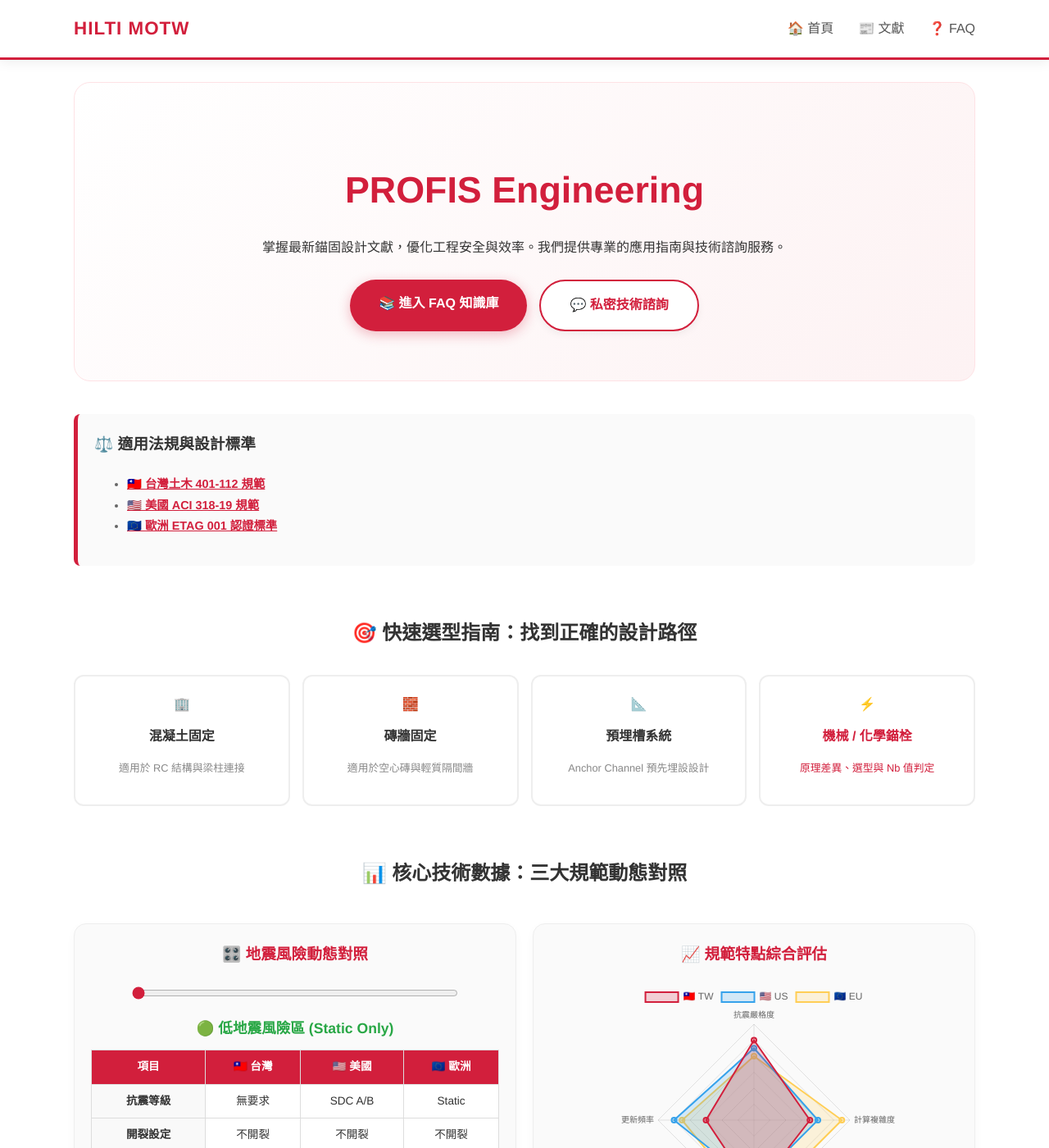
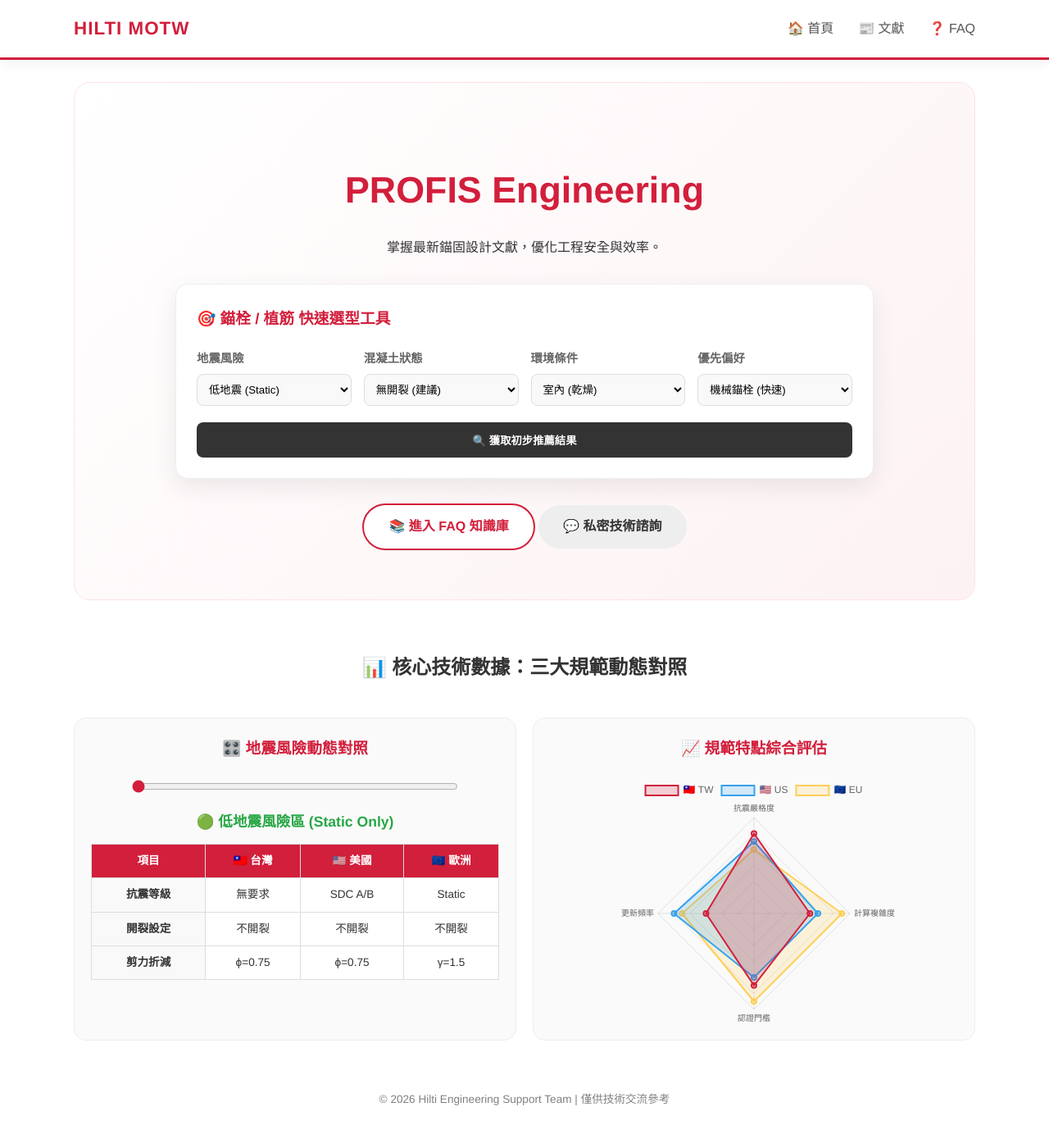
Before and after one commit to SSTTW/TWsoftware-FAQ, a Jekyll site: the page built from index.md, in a window 1280 px wide and 1400 px high. Shown: the whole window at 82% size. Built offline with Jekyll 4.4.1, drawn with Linux system fonts in a browser that asks for light colours; some of the changed text lies outside the part shown.

Commit message:
Update index.md

```diff
--- a/index.md
+++ b/index.md
@@ -16,114 +16,121 @@ title: MOTW 技術支援中心
   /* Hero 區塊 */
   .hero-section { text-align: center; padding: 60px 20px; background: linear-gradient(135deg, #ffffff 0%, #fdf2f3 100%); border-radius: 20px; margin-bottom: 40px; border: 1px solid #fee2e5; }
   .hero-section h1 { color: #D21F3C !important; font-size: clamp(1.8em, 5vw, 2.8em); font-weight: 800; border-bottom: none !important; margin-bottom: 15px; }
-  .hero-buttons { display: flex; justify-content: center; flex-wrap: wrap; gap: 15px; margin-top: 25px; }
 
-  /* 響應式圖表區塊修正 */
-  .charts-flex-container { display: flex; flex-wrap: wrap; gap: 20px; margin: 40px 0; width: 100%; box-sizing: border-box; }
-
-  .chart-box {
-    flex: 1;
-    min-width: 320px;
-    background: #fafafa;
+  /* 智能選型器樣式 */
+  .smart-selector-container {
+    background: #fff;
+    max-width: 800px;
+    margin: 30px auto;
+    padding: 25px;
+    border-radius: 15px;
+    box-shadow: 0 10px 30px rgba(0,0,0,0.08);
     border: 1px solid #eee;
-    border-radius: 15px;
-    padding: 20px;
-    box-shadow: 0 4px 12px rgba(0,0,0,0.03);
-    box-sizing: border-box;
+    text-align: left;
+  }
+  .selector-controls {
+    display: grid;
+    grid-template-columns: repeat(auto-fit, minmax(180px, 1fr));
+    gap: 15px;
+    margin-bottom: 20px;
+  }
+  .control-group label { display: block; font-weight: bold; font-size: 0.9em; margin-bottom: 5px; color: #666; }
+  .control-group select {
+    width: 100%;
+    padding: 10px;
+    border-radius: 8px;
+    border: 1px solid #ddd;
+    background: #f9f9f9;
+    cursor: pointer;
   }
 
-  /* 手機版強制全寬，避免靠右跑版 */
-  @media (max-width: 768px) {
-    .chart-box { min-width: 100%; }
-    .hero-section { padding: 40px 15px; }
-    .faq-highlight-container { padding: 25px !important; }
+  .result-display {
+    display: none;
+    padding: 20px;
+    background: #fdf2f3;
+    border-radius: 10px;
+    border-left: 5px solid #D21F3C;
+    margin-top: 20px;
+    animation: slideDown 0.3s ease-out;
+  }
+  @keyframes slideDown { from { opacity: 0; transform: translateY(-10px); } to { opacity: 1; transform: translateY(0); } }
+
+  .profis-link-btn {
+    display: inline-block;
+    background: #D21F3C;
+    color: white !important;
+    padding: 12px 25px;
+    border-radius: 50px;
+    font-weight: bold;
+    margin-top: 15px;
+    box-shadow: 0 4px 12px rgba(210,31,60,0.2);
   }
 
-  .risk-label { font-size: 1.1em; font-weight: bold; color: #D21F3C; margin: 10px 0; min-height: 1.5em; text-align: center;}
-  table { width: 100%; border-collapse: collapse; font-size: 0.85em; background: #fff; margin-top: 10px; }
+  /* 響應式圖表與卡片 (保留原本優化好的 CSS) */
+  .charts-flex-container { display: flex; flex-wrap: wrap; gap: 20px; margin: 40px 0; width: 100%; box-sizing: border-box; }
+  .chart-box { flex: 1; min-width: 320px; background: #fafafa; border: 1px solid #eee; border-radius: 15px; padding: 20px; box-sizing: border-box; }
+  @media (max-width: 768px) { .chart-box { min-width: 100%; } }
+
+  .risk-label { font-size: 1.1em; font-weight: bold; color: #D21F3C; text-align: center; margin: 10px 0; }
+  table { width: 100%; border-collapse: collapse; font-size: 0.85em; margin-top: 10px; background: #fff; }
   th { background-color: #D21F3C; color: white; padding: 8px; border: 1px solid #ddd; }
   td { padding: 8px; border: 1px solid #ddd; text-align: center; }
   .radar-canvas-wrapper { height: 300px; position: relative; width: 100%; }
-
-  /* 互動式快速選型工具 */
-  .selector-grid { display: grid; grid-template-columns: repeat(auto-fit, minmax(220px, 1fr)); gap: 15px; margin: 30px 0; }
-  .selector-card {
-    background: #fff; border: 2px solid #eee; border-radius: 12px; padding: 20px; text-align: center;
-    transition: 0.3s; cursor: pointer;
-  }
-  .selector-card:hover, .selector-card.active { border-color: #D21F3C; transform: translateY(-5px); box-shadow: 0 10px 20px rgba(210,31,60,0.1); background: #fdf2f3; }
-  .selector-card h4 { margin: 10px 0; color: #333; }
-  .selector-card i { font-size: 2em; display: block; margin-bottom: 10px; }
-
-  /* 選型結果動態顯示區塊 */
-  .recommendation-box { display: none; background: #fff; border-left: 5px solid #D21F3C; padding: 25px; margin-top: 20px; border-radius: 8px; box-shadow: 0 4px 15px rgba(0,0,0,0.05); animation: fadeIn 0.4s ease; }
-  @keyframes fadeIn { from { opacity: 0; transform: translateY(-10px); } to { opacity: 1; transform: translateY(0); } }
-  .profis-btn { display: inline-block; margin-top: 15px; padding: 12px 30px; background: #D21F3C; color: white !important; border-radius: 5px; font-weight: bold; transition: 0.3s; }
-  .profis-btn:hover { background: #b01730; transform: scale(1.02); }
-
-  /* 其他現有樣式保持不變 */
-  .standards-box { background-color: #fafafa; border-left: 5px solid #D21F3C; padding: 20px; margin: 40px 0; border-radius: 8px; }
-  .standards-box a { color: #D21F3C; text-decoration: underline; font-weight: bold; }
-  .faq-highlight-container { display: flex; flex-wrap: wrap; align-items: center; gap: 30px; padding: 40px; background: #fdf2f3; border-radius: 20px; margin: 60px 0; }
-  .faq-image { flex: 1; min-width: 280px; border-radius: 12px; overflow: hidden; box-shadow: 0 4px 15px rgba(0,0,0,0.1); }
-  .faq-image img { width: 100%; display: block; }
-  .faq-text { flex: 1.2; min-width: 280px; }
-  .info-grid { display: flex; flex-wrap: wrap; justify-content: center; gap: 20px; margin-top: 20px; }
-  .info-card { flex: 1; min-width: 250px; padding: 25px; border: 1px solid #eee; border-radius: 12px; background: #fff; display: block; box-shadow: 0 2px 8px rgba(0,0,0,0.05); transition: 0.3s; }
-  .info-card:hover { transform: translateY(-3px); box-shadow: 0 8px 20px rgba(210,31,60,0.15); border-color: #D21F3C; }
 </style>
 
 <div class="hero-section" markdown="0">
   <h1>PROFIS Engineering</h1>
-  <p>掌握最新錨固設計文獻，優化工程安全與效率。我們提供專業的應用指南與技術諮詢服務。</p>
+  <p>掌握最新錨固設計文獻，優化工程安全與效率。</p>
+
+  <div class="smart-selector-container">
+    <h3 style="margin-top:0; color:#D21F3C;">🎯 錨栓 / 植筋 快速選型工具</h3>
+    <div class="selector-controls">
+      <div class="control-group">
+        <label>地震風險</label>
+        <select id="sel-seismic">
+          <option value="low">低地震 (Static)</option>
+          <option value="high">高地震 (C2 抗震)</option>
+        </select>
+      </div>
+      <div class="control-group">
+        <label>混凝土狀態</label>
+        <select id="sel-concrete">
+          <option value="non-cracked">無開裂 (建議)</option>
+          <option value="cracked">已開裂 (極限)</option>
+        </select>
+      </div>
+      <div class="control-group">
+        <label>環境條件</label>
+        <select id="sel-env">
+          <option value="indoor">室內 (乾燥)</option>
+          <option value="outdoor">室外 (腐蝕/潮濕)</option>
+        </select>
+      </div>
+      <div class="control-group">
+        <label>優先偏好</label>
+        <select id="sel-type">
+          <option value="mechanical">機械錨栓 (快速)</option>
+          <option value="chemical">化學植筋 (高強)</option>
+        </select>
+      </div>
+    </div>
+
+    <button onclick="runSelection()" style="width:100%; padding:12px; background:#333; color:white; border:none; border-radius:8px; font-weight:bold; cursor:pointer;">🔍 獲取初步推薦結果</button>
+
+    <div id="selection-result" class="result-display">
+      <div style="font-weight:bold; font-size:1.1em; color:#D21F3C;" id="res-product">推薦產品：載入中...</div>
+      <p id="res-note" style="font-size:0.9em; margin:10px 0; color:#555;"></p>
+      <a href="https://profisengineering.hilti.com/" target="_blank" class="profis-link-btn">前往 PROFIS 進行完整力學驗算 ➔</a>
+    </div>
+  </div>
+
   <div class="hero-buttons">
-    <a href="/TWsoftware-FAQ/faq.html" style="display: inline-block; padding: 15px 35px; background: #D21F3C; color: white; border-radius: 50px; font-weight: bold; box-shadow: 0 4px 15px rgba(210,31,60,0.3);">📚 進入 FAQ 知識庫</a>
-    <a href="https://forms.office.com/e/PngwicwAn8" target="_blank" style="display: inline-block; padding: 15px 35px; background: #ffffff; color: #D21F3C; border: 2px solid #D21F3C; border-radius: 50px; font-weight: bold; box-shadow: 0 4px 10px rgba(0,0,0,0.05);">💬 私密技術諮詢</a>
+    <a href="/TWsoftware-FAQ/faq.html" style="display: inline-block; padding: 12px 30px; background: #ffffff; color: #D21F3C; border: 2px solid #D21F3C; border-radius: 50px; font-weight: bold;">📚 進入 FAQ 知識庫</a>
+    <a href="https://forms.office.com/e/PngwicwAn8" target="_blank" style="display: inline-block; padding: 12px 30px; background: #eee; color: #333; border-radius: 50px; font-weight: bold;">💬 私密技術諮詢</a>
   </div>
 </div>
 
-<div class="standards-box" markdown="0">
-  <h3 style="margin-top: 0; color: #333;">⚖️ 適用法規與設計標準</h3>
-  <ul style="font-size: 0.9em; color: #666; line-height: 1.8;">
-    <li><a href="/TWsoftware-FAQ/土木401%20112.pdf" target="_blank">🇹🇼 台灣土木 401-112 規範</a></li>
-    <li><a href="/TWsoftware-FAQ/ACI318%2019.pdf" target="_blank">🇺🇸 美國 ACI 318-19 規範</a></li>
-    <li><a href="/TWsoftware-FAQ/ETAG-001-annex-c.pdf" target="_blank">🇪🇺 歐洲 ETAG 001 認證標準</a></li>
-  </ul>
-</div>
-
-<h2 style="text-align: center; color: #333; margin-top: 60px;">🎯 快速選型指南：找到正確的設計路徑</h2>
-<div class="selector-grid" markdown="0">
-  <div class="selector-card" onclick="showRecommendation('concrete', this)">
-    <span>🏢</span>
-    <h4>混凝土固定</h4>
-    <p style="font-size: 0.8em; color: #888;">適用於 RC 結構與梁柱連接</p>
-  </div>
-  <div class="selector-card" onclick="showRecommendation('masonry', this)">
-    <span>🧱</span>
-    <h4>磚牆固定</h4>
-    <p style="font-size: 0.8em; color: #888;">適用於空心磚與輕質隔間牆</p>
-  </div>
-  <div class="selector-card" onclick="showRecommendation('channel', this)">
-    <span>📐</span>
-    <h4>預埋槽系統</h4>
-    <p style="font-size: 0.8em; color: #888;">Anchor Channel 預先埋設設計</p>
-  </div>
-  <div class="selector-card" onclick="showRecommendation('compare', this)">
-    <span>⚡</span>
-    <h4 style="color: #D21F3C; margin: 10px 0;">機械 / 化學錨栓</h4>
-    <p style="font-size: 0.8em; color: #D21F3C;">原理差異、選型與 Nb 值判定</p>
-  </div>
-</div>
-
-<div id="recommendation-result" class="recommendation-box" markdown="0">
-  <h3 id="rec-title" style="color: #D21F3C; margin-top: 0;"></h3>
-  <p id="rec-desc" style="color: #555; font-size: 1.05em;"></p>
-  <ul id="rec-features" style="color: #555; font-size: 0.95em; line-height: 1.8;"></ul>
-  <a href="https://profisengineering.hilti.com/" target="_blank" class="profis-btn">前往 PROFIS Engineering 開始設計 ➔</a>
-</div>
-
 <h2 style="text-align: center; color: #333; margin-top: 60px;">📊 核心技術數據：三大規範動態對照</h2>
-
 <div class="charts-flex-container" markdown="0">
   <div class="chart-box">
     <h3 style="color:#D21F3C; margin-top:0; text-align:center;">🎛️ 地震風險動態對照</h3>
@@ -132,49 +139,13 @@ title: MOTW 技術支援中心
       <div class="risk-label" id="riskText">🟢 低地震風險區</div>
     </div>
     <table>
-      <thead>
-        <tr>
-          <th style="width: 28%;">項目</th>
-          <th>🇹🇼 台灣</th>
-          <th>🇺🇸 美國</th>
-          <th>🇪🇺 歐洲</th>
-        </tr>
-      </thead>
+      <thead><tr><th style="width:28%;">項目</th><th>🇹🇼 台灣</th><th>🇺🇸 美國</th><th>🇪🇺 歐洲</th></tr></thead>
       <tbody id="tableBody"></tbody>
     </table>
   </div>
   <div class="chart-box">
     <h3 style="color:#D21F3C; margin-top:0; text-align:center;">📈 規範特點綜合評估</h3>
-    <div class="radar-canvas-wrapper">
-      <canvas id="radarChart"></canvas>
-    </div>
-  </div>
-</div>
-
-<div class="faq-highlight-container" markdown="0">
-  <div class="faq-image">
-    <img src="/TWsoftware-FAQ/images/faq_preview.png" alt="技術支援示意圖">
-  </div>
-  <div class="faq-text">
-    <h2 style="color: #D21F3C; margin-top: 0;">❓ 技術問題快速排除</h2>
-    <p style="color: #555;">針對軟體報錯、參數設定異常或法規解釋疑義，我們彙整了完整的 FAQ 資料庫。</p>
-    <div style="display: flex; flex-wrap: wrap; gap: 15px; margin-top: 20px;">
-      <a href="/TWsoftware-FAQ/faq.html" style="padding: 12px 30px; background: #D21F3C; color: white; border-radius: 8px; font-weight: bold;">查看完整 FAQ</a>
-    </div>
-  </div>
-</div>
-
-<div style="margin-bottom: 60px;" markdown="0">
-  <h2 style="text-align: center; color: #333; margin-bottom: 30px;">🔗 業界專業資源導航</h2>
-  <div class="info-grid">
-    <a href="https://www.nlma.gov.tw/ch" target="_blank" class="info-card">
-      <h3 style="color:#D21F3C !important; margin-top:0; border:none !important;">🏛️ 國土管理署</h3>
-      <p style="font-size:0.9em; color:#777; margin:0;">最新建築規範與營建法律條文。</p>
-    </a>
-    <a href="https://www.hilti.com.tw/engineering/" target="_blank" class="info-card">
-      <h3 style="color:#D21F3C !important; margin-top:0; border:none !important;">🔴 Hilti 工程中心</h3>
-      <p style="font-size:0.9em; color:#777; margin:0;">官方技術報告與 BIM/CAD 模型庫。</p>
-    </a>
+    <div class="radar-canvas-wrapper"><canvas id="radarChart"></canvas></div>
   </div>
 </div>
 
@@ -183,55 +154,49 @@ title: MOTW 技術支援中心
 </p>
 
 <script>
-  // ================= 互動選型工具邏輯 =================
-  const recData = {
-    'concrete': {
-      title: '推薦方案：HST3-R 機械錨栓 / HIT-RE 500 V3 化學植筋',
-      desc: '符合台灣 401-112 新規範要求，適用於開裂混凝土與抗震設計。',
-      features: ['✅ 具備 C1 / C2 抗震認證，安全有保障', '✅ 支援極小邊距與間距設計', '✅ 可承受動態與地震循環載重']
-    },
-    'masonry': {
-      title: '推薦方案：HIT-HY 270 輕質磚牆專用植筋劑',
-      desc: '針對多孔隙與中空基材設計，確保錨固力不流失。',
-      features: ['✅ 搭配專用網套管使用，完美適用於空心磚', '✅ 不會對基材產生膨脹應力，避免牆面破裂', '✅ 適用於老舊建築翻修與外牆拉皮工程']
-    },
-    'channel': {
-      title: '推薦方案：HAC-V 預埋槽系統 (Anchor Channel)',
-      desc: '免鑽孔的先進錨固技術，提升現場施工效率與精準度。',
-      features: ['✅ 適用於玻璃帷幕、電梯導軌安裝', '✅ 支援 3D 全方位受力調整，容錯率高', '✅ 大幅降低現場粉塵與噪音污染']
-    },
-    'compare': {
-      title: '設計指南：機械錨栓 vs 化學錨栓 (Nb 值判定)',
-      desc: '根據基材破壞模式 (Nb值) 與現場施工條件進行最佳化選擇。',
-      features: ['⚙️ <b>機械錨栓：</b> 施工快速，立即受力，但對邊距與間距要求較嚴格。', '🧪 <b>化學錨栓：</b> 無膨脹應力，適合小邊距，但需注意固化時間與清孔品質。', '💡 建議使用 PROFIS 軟體直接模擬兩種方案在極限狀態下的受力表現。']
+  //智能選型邏輯
+  function runSelection() {
+    const seismic = document.getElementById('sel-seismic').value;
+    const concrete = document.getElementById('sel-concrete').value;
+    const env = document.getElementById('sel-env').value;
+    const type = document.getElementById('sel-type').value;
+
+    let product = "";
+    let note = "";
+
+    if (seismic === "high") {
+      if (type === "chemical") {
+        product = "HIT-RE 500 V3";
+        note = "高地震區首選化學植筋，具備 C2 抗震認證與室外抗腐蝕能力。";
+      } else {
+        product = "HST4 / HSL4";
+        note = "最新一代機械錨栓，針對開裂混凝土設計，抗震效能頂尖。";
+      }
+    } else {
+      if (env === "outdoor") {
+        product = "HIT-RE 500 V3 (不鏽鋼款式)";
+        note = "室外環境建議使用化學植筋，並搭配 A4 不鏽鋼材質防止鏽蝕。";
+      } else if (type === "mechanical") {
+        product = "HUS4 / HST4";
+        note = "室內乾燥環境建議使用機械錨栓，施工效率最高且安裝即受力。";
+      } else {
+        product = "HIT-HY 200-R V3";
+        note = "室內化學植筋首選，固化速度快，搭配 SafeSet 技術免清孔。";
+      }
     }
-  };
 
-  function showRecommendation(type, element) {
-    // 移除所有卡片的 active 狀態
-    const cards = document.querySelectorAll('.selector-card');
-    cards.forEach(card => card.classList.remove('active'));
-    // 加上當前卡片的 active 狀態
-    element.classList.add('active');
+    // 特殊重型應用檢查
+    if (concrete === "cracked" && seismic === "high" && type === "mechanical") {
+      product = "HDA / HSL4 (重型擴底錨栓)";
+      note = "極限地震工況下，建議選用擴底型錨栓以獲得最高安全性。";
+    }
 
-    // 填入對應資料
-    document.getElementById('rec-title').innerHTML = recData[type].title;
-    document.getElementById('rec-desc').innerHTML = recData[type].desc;
-
-    const ul = document.getElementById('rec-features');
-    ul.innerHTML = '';
-    recData[type].features.forEach(feat => {
-      const li = document.createElement('li');
-      li.innerHTML = feat;
-      li.style.marginBottom = '8px';
-      ul.appendChild(li);
-    });
-
-    // 顯示結果區塊
-    document.getElementById('recommendation-result').style.display = 'block';
+    document.getElementById('res-product').innerText = "推薦產品：" + product;
+    document.getElementById('res-note').innerText = note;
+    document.getElementById('selection-result').style.display = "block";
   }
 
-  // ================= 表格與雷達圖邏輯 =================
+  // 保留原本的 Chart.js 與 RiskSlider 邏輯...
   const riskSlider = document.getElementById('riskSlider');
   const riskText = document.getElementById('riskText');
   const tableBody = document.getElementById('tableBody');
```
